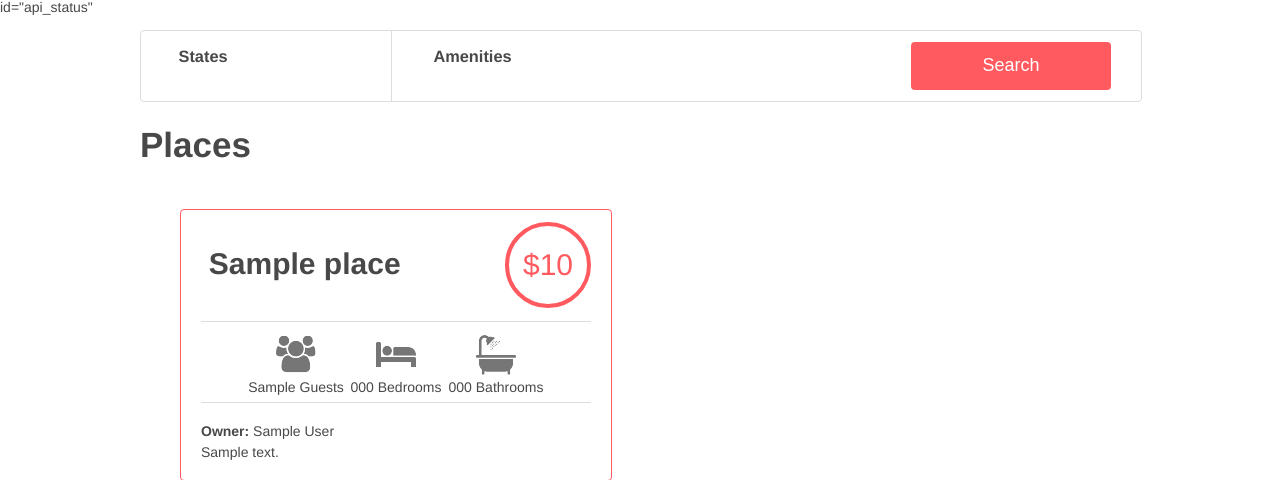
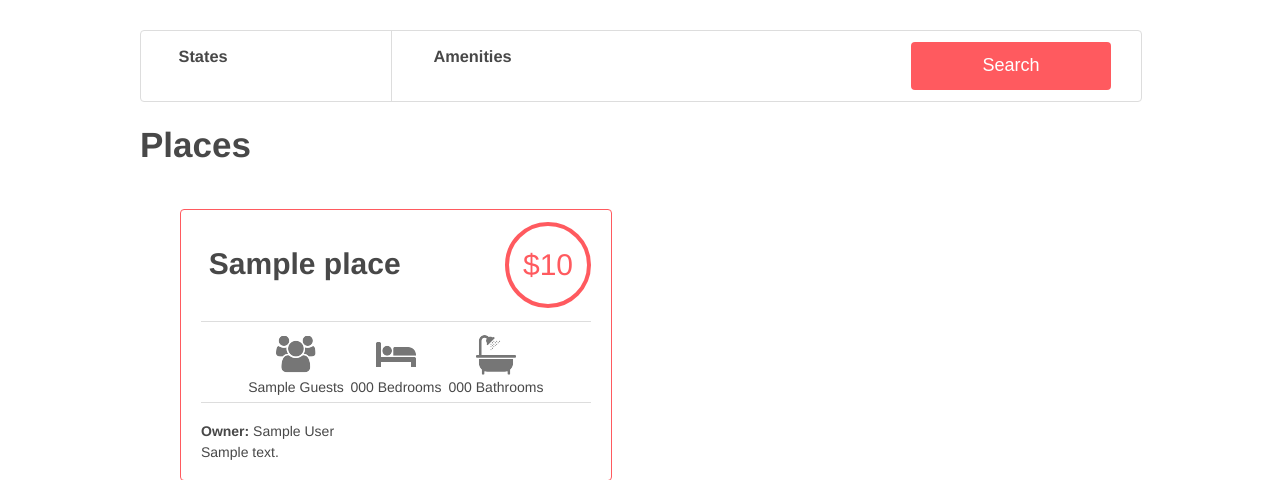
Before and after one commit to conkobar/holbertonschool-AirBnB_clone_v4, a Flask app: template web_dynamic/templates/2-hbnb.html in a window 1280 px wide. Shown: the part 71-551 px from the top of the page. Run offline with Flask 2, Linux system fonts and the light colour scheme; the template is opened without the code that fills it: most values are stand-ins (such as "Sample title", 1, 10 or a date in 2020); some libraries are stand-ins or nearby versions.

Commit message:
id=api_status

```diff
--- a/web_dynamic/templates/2-hbnb.html
+++ b/web_dynamic/templates/2-hbnb.html
@@ -15,7 +15,7 @@
   <body>
     <header>
       <div class="logo"></div>
-      <div>id="api_status"</div>
+      <div id="api_status"></div>
     </header>
     <div class="container">
       <section class="filters">
```
